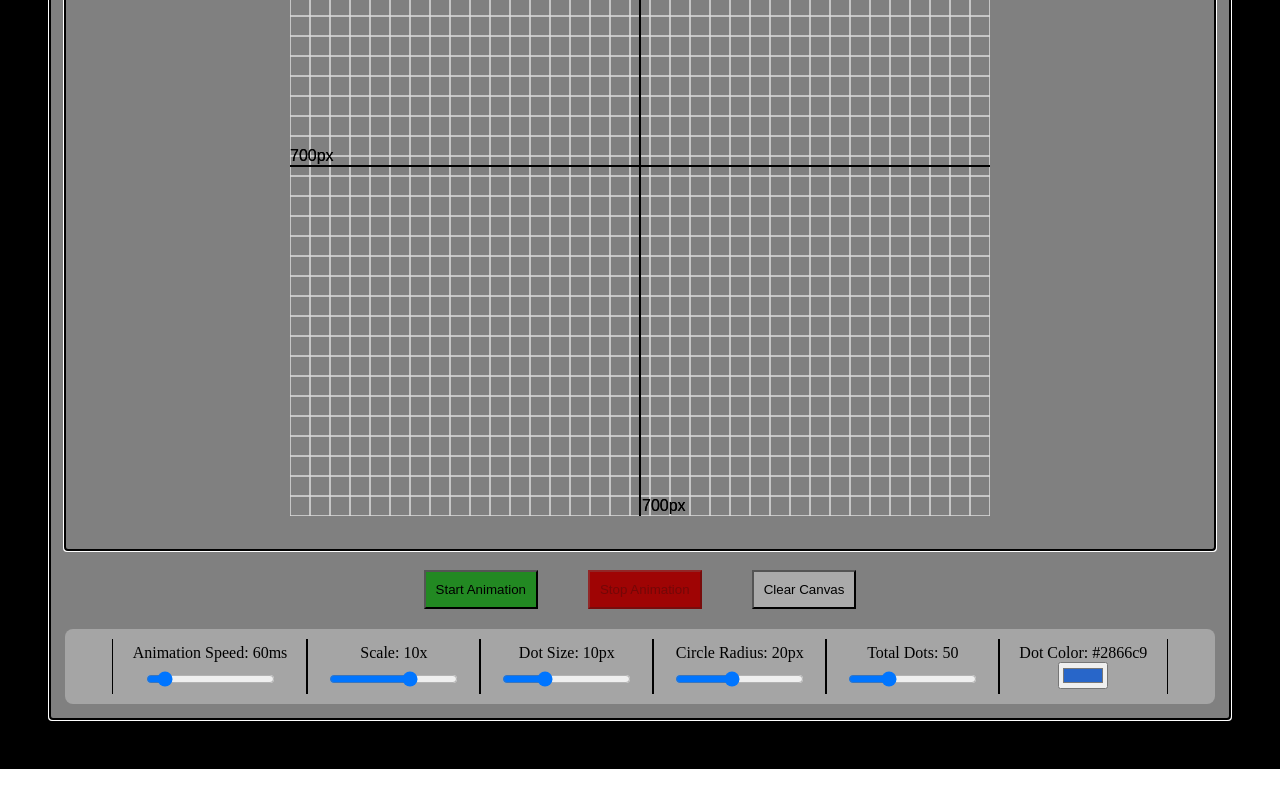
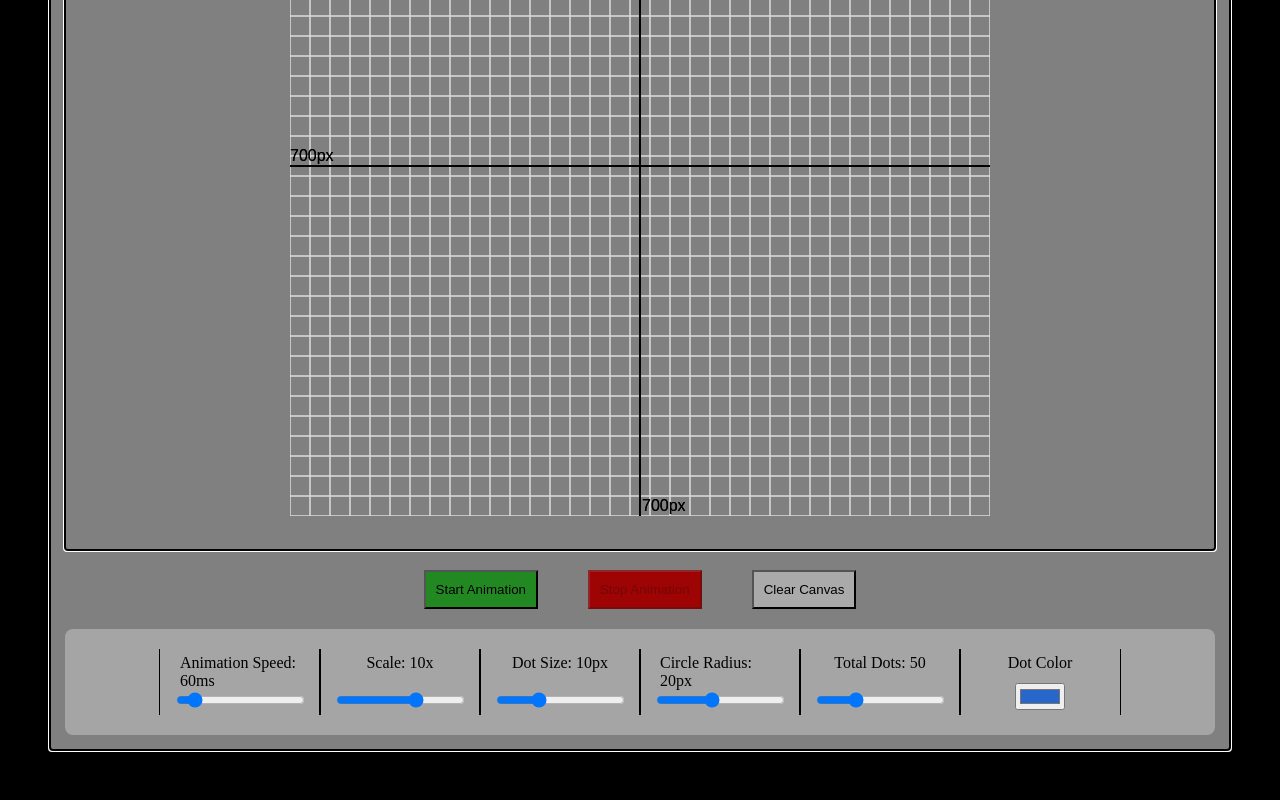
Before and after one commit to reichg/circle_fun, a React (Vite) app: page / in a window 1280 px wide. Shown: the part 337-1137 px from the top of the page. Before the commit the page ends 1106 px from the top, so only its background shows below. Built offline with nearby package versions, Linux system fonts and the light colour scheme.

Commit message:
adjusted some styling of the controls so they dynamically format based on the width of the window.

```diff
--- a/src/components/controlpanelcomponent/ControlPanel.tsx
+++ b/src/components/controlpanelcomponent/ControlPanel.tsx
@@ -116,7 +116,7 @@ function ControlPanel(props: ControlPanelProps) {
           />
         </div>
         <div className={styles.sliders}>
-          <label htmlFor="colorControl">Dot Color: {color} </label>
+          <label htmlFor="colorControl">Dot Color</label>
           <input
             id="colorControl"
             type="color"
--- a/src/components/controlpanelcomponent/controlpanelcomponent.module.css
+++ b/src/components/controlpanelcomponent/controlpanelcomponent.module.css
@@ -21,9 +21,8 @@
 }
 
 .sliderControl {
-  /* display: flex;
-  justify-content: space-evenly; */
   display: flex;
+  flex-wrap: wrap;
   justify-content: center;
   background-color: rgb(165, 165, 165);
   padding: 10px;
@@ -31,10 +30,13 @@
 }
 
 .sliders {
+  width: 120px;
+  max-width: 120px;
   display: flex;
   flex-direction: column;
   justify-content: space-between;
   align-items: center;
   box-shadow: 1px 0px 0px 0px #000000, -1px 0px 0px 0px #000000;
   padding: 5px 20px;
+  margin: 10px 0px;
 }
```
Also changed, not shown: src/components/canvascomponent/CircleCanvas.tsx (+8 -0 lines).
